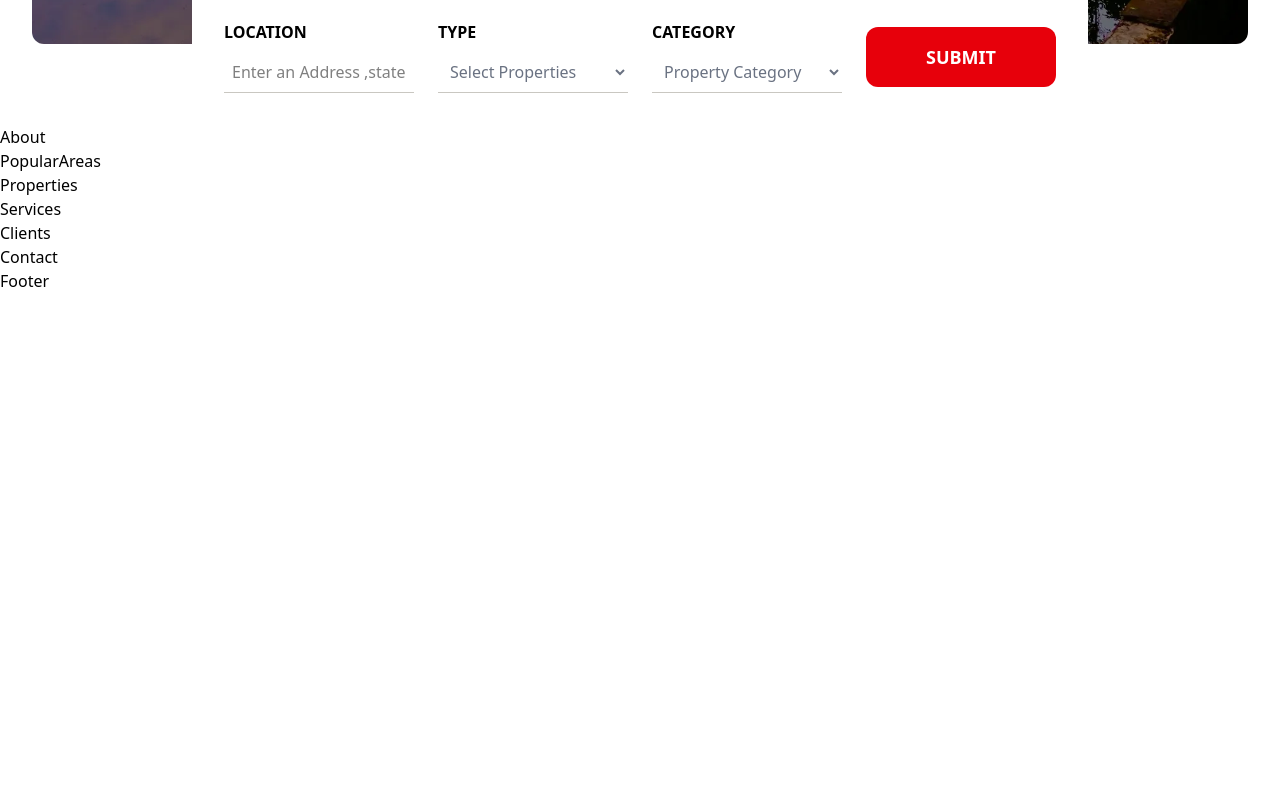
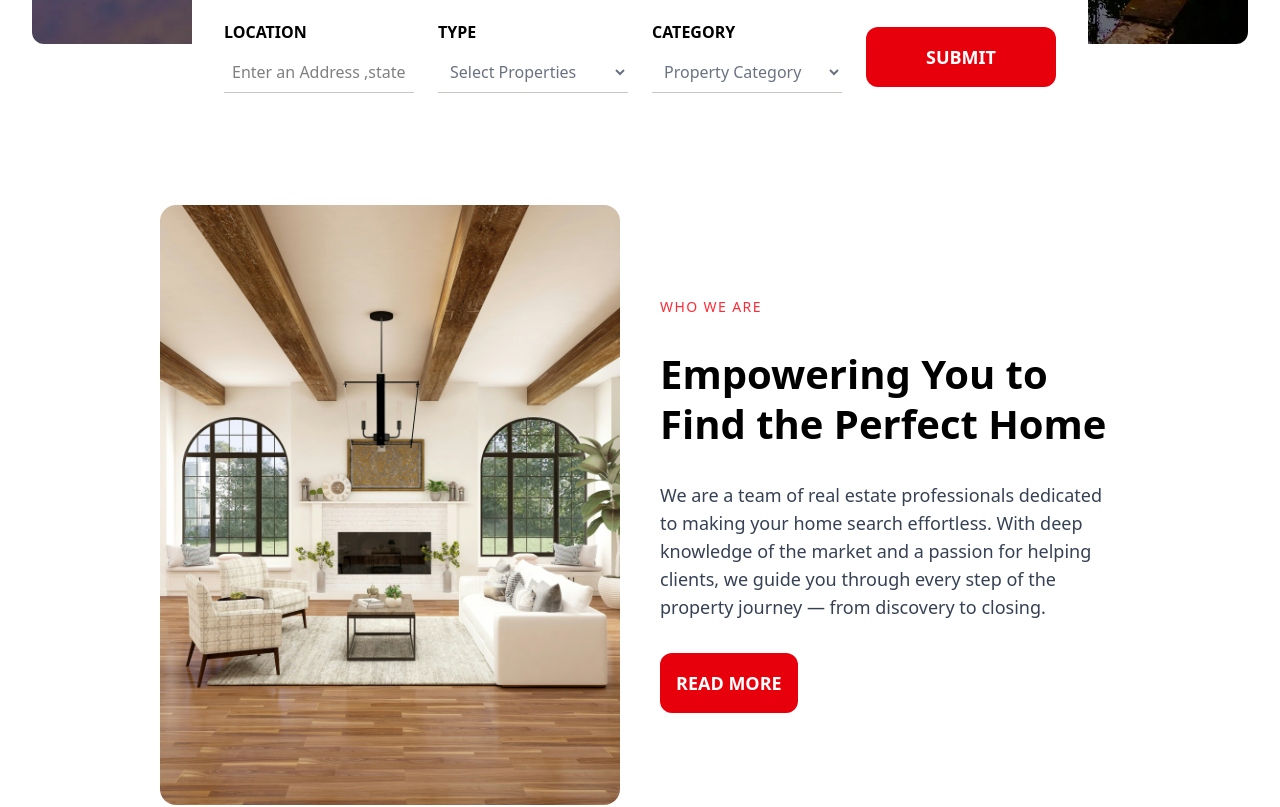
Before and after one commit to mmiskatul/REAL-STATE-WEB, a React (Vite) app: page / in a window 1280 px wide. Shown: the part 580-1387 px from the top of the page. Before the commit the page ends 873 px from the top, so only its background shows below. Built offline with nearby package versions, Linux system fonts and the light colour scheme.

Commit message:
Added About Section

```diff
--- a/src/sections/About.jsx
+++ b/src/sections/About.jsx
@@ -1,9 +1,78 @@
-import React from 'react'
+import React, { useEffect } from "react";
+import AboutImg from "../assets/images/about.jpg";
+import {
+  DarkModeProvider,
+  useDarkMode,
+} from "../component/DarkModeContext.jsx";
+import AOS from "aos";
+import "aos/dist/aos.css";
 
 function About() {
+  const { darkMode, toggleDarkMoode } = useDarkMode();
+
+  useEffect(() => {
+    AOS.init({
+      offset: 200,
+      duration: 800,
+      easing: "ease-in-sine",
+      delay: 100,
+    });
+  }, []);
+
   return (
-    <div>About</div>
-  )
+    <section
+      id="about"
+      className={`${
+        darkMode ? "dark bg-black" : "light bg-transparent"
+      } w-full m-auto lg:px-40 px-10 py-20 grid lg:grid-cols-2 grid-cols-1 justify-center items-center gap-10 `}
+    >
+      {/* Image Section */}
+      <div>
+        <img
+          data-aos="zoom-in"
+          src={AboutImg}
+          alt="About Us"
+          className="rounded-2xl lg:w-[500px] lg:h-[600px]"
+        />
+      </div>
+
+      {/* Text Content Section */}
+      <div className="flex flex-col items-start justify-center gap-8">
+        <h2
+          data-aos="zoom-in"
+          className="text-sm tracking-widest text-red-500 uppercase dark:text-white"
+        >
+          Who We Are
+        </h2>
+
+        <h1
+          data-aos="zoom-in"
+          data-aos-delay="200"
+          className="text-black text-[40px] font-semibold leading-tight dark:text-white"
+        >
+          Empowering You to Find the Perfect Home
+        </h1>
+
+        <p
+          data-aos="fade-up"
+          data-aos-delay="300"
+          className="text-lg text-gray-700 dark:text-gray-300 text-justify-center"
+        >
+          We are a team of real estate professionals dedicated to making your
+          home search effortless. With deep knowledge of the market and a
+          passion for helping clients, we guide you through every step of the
+          property journey — from discovery to closing.
+        </p>
+        <button
+              type="submit"
+              className="p-4 text-lg font-semibold text-white transition-transform duration-300 transform bg-red-600 cursor-pointer rounded-xl hover:scale-110 dark:hover:bg-gray-400 hover:bg-gray-400 dark:bg-red-700 dark:hover:text-black"
+            >
+            READ MORE
+            </button>
+      </div>
+
+    </section>
+  );
 }
 
-export default About
+export default About;
```
